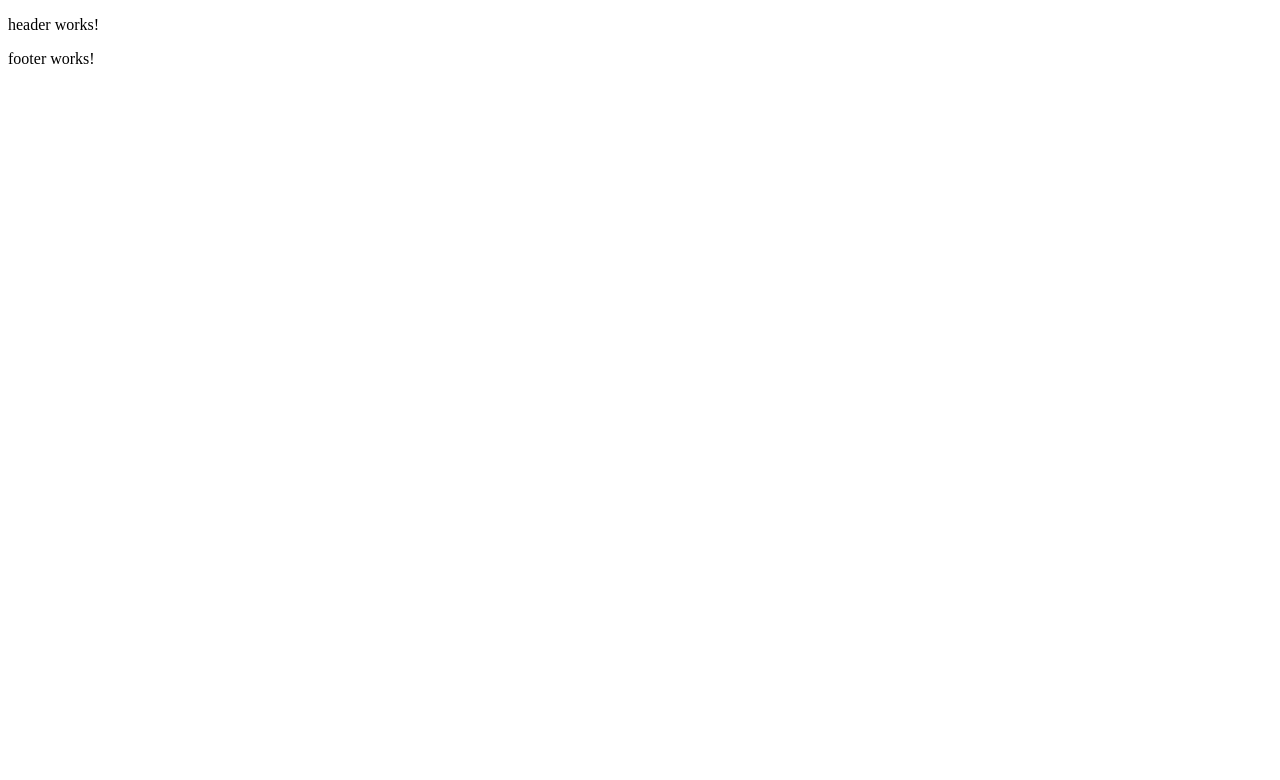
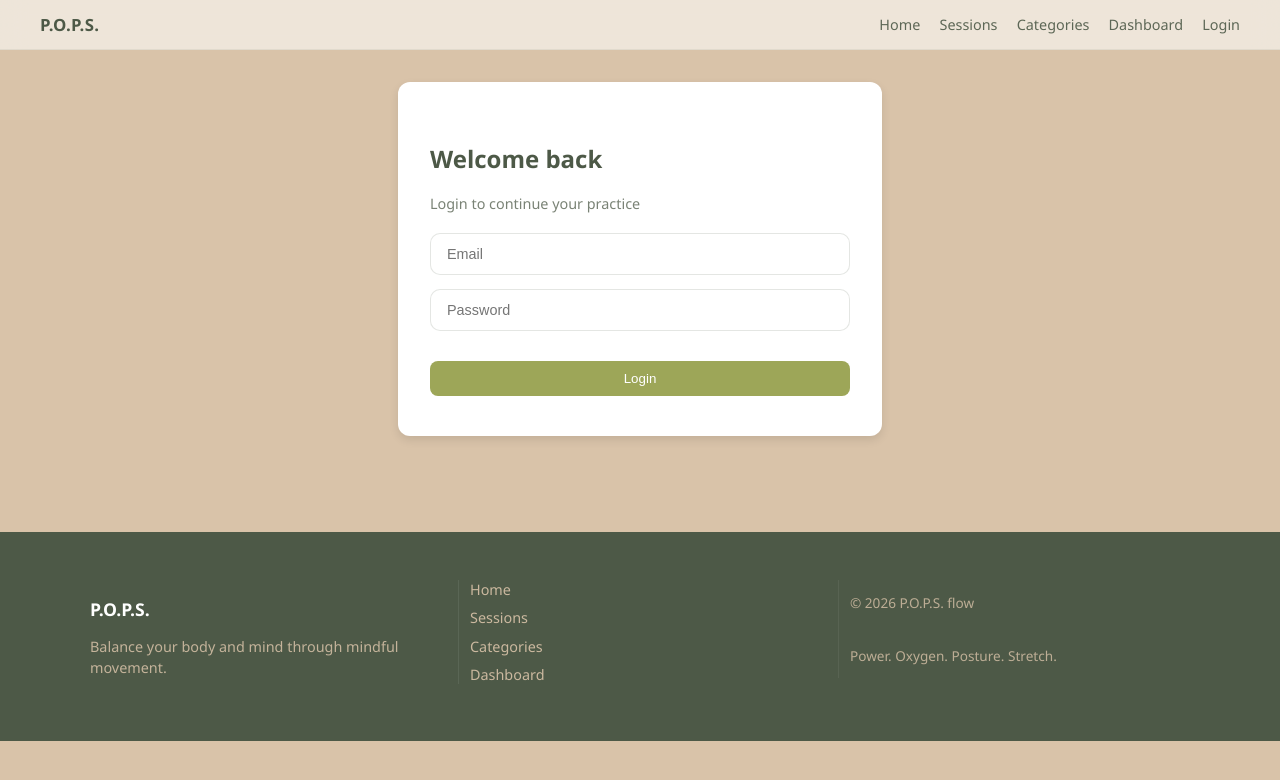
Before and after one commit to angelovaGabriela/POPS, an Angular app in the folder popsApp/: page /login in a window 1280 px wide. Before the commit this address led to /. Shown: the top 780 px of the page. Built offline with nearby package versions, Linux system fonts and the light colour scheme.

Commit message:
Implement routing and enhance UI components for authentication and home features

```diff
--- a/popsApp/src/app/app.routes.ts
+++ b/popsApp/src/app/app.routes.ts
@@ -1,15 +1,34 @@
 import { Routes } from '@angular/router';
+import { HomeComponent } from './features/home/home.component';
+import { LoginComponent } from './features/auth/login/login.component';
+import { RegisterComponent } from './features/auth/register/register.component';
+import { CategoriesComponent } from './features/categories/categories.component';
+import { CategoryDetailsComponent } from './features/categories/category-details/category-details.component';
+import { CategoryListComponent } from './features/categories/category-list/category-list.component';
+import { SessionsComponent } from './features/sessions/sessions.component';
+import { SessionDetailsComponent } from './features/sessions/session-details/session-details.component';
+import { SessionCreateComponent } from './features/sessions/session-create/session-create.component';
+import { DashboardComponent } from './features/dashboard/dashboard.component';
+import { NotFoundComponent } from './features/not-found/not-found.component';
 
-export const routes: Routes = [];
+export const routes: Routes = [
+  { path: "", redirectTo: 'home', pathMatch: 'full' },
 
+  { path: "home", component: HomeComponent },
 
-//home → home.component
-// /categories → category-list.component
-// /categories/:id → category-details.component
-// /sessions → session-catalog.component
-// /sessions/:id → session-details.component
-// /create → session-create.component
-// /edit/:id → session-edit.component
-// /dashboard → dashboard.component
-// /login → login.component
-// /register → register.component
+  { path: "login", component: LoginComponent },
+  { path: "register", component: RegisterComponent },
+  { path: "dashboard", component: DashboardComponent },
+
+  { path: "categories-home", component: CategoriesComponent },
+  { path: "categories", component: CategoryListComponent },
+  { path: "categories/:id", component: CategoryDetailsComponent },
+
+  { path: "sessions-home", component: SessionsComponent },
+  { path: "add-session", component: SessionCreateComponent },
+  { path: "session/:id", component: SessionDetailsComponent },
+  { path: "edit-session", component: SessionCreateComponent },
+
+  { path: "**", component: NotFoundComponent }
+
+];
--- a/popsApp/src/app/features/auth/login/login.component.css
+++ b/popsApp/src/app/features/auth/login/login.component.css
@@ -0,0 +1,18 @@
+.login-card {
+  max-width: 420px;
+  margin: auto;
+  padding: 2.5rem 2rem;
+  text-align: left;
+}
+
+.login-form {
+  display: flex;
+  flex-direction: column;
+  gap: 0.9rem;
+  width: 100%;
+}
+
+.login-form input {
+  width: 100%;
+  box-sizing: border-box;
+}
--- a/popsApp/src/app/features/auth/login/login.component.html
+++ b/popsApp/src/app/features/auth/login/login.component.html
@@ -1 +1,18 @@
-<p>login works!</p>
+<section class="container">
+  <div class="card login-card">
+
+    <h2>Welcome back</h2>
+    <p class="subtitle">Login to continue your practice</p>
+
+    <form class="login-form">
+
+      <input type="email" placeholder="Email" />
+
+      <input type="password" placeholder="Password" />
+
+      <button class="btn full-btn">Login</button>
+
+    </form>
+
+  </div>
+</section>
--- a/popsApp/src/app/features/home/home.component.html
+++ b/popsApp/src/app/features/home/home.component.html
@@ -1 +1,32 @@
-<p>home works!</p>
+<section class="container home-hero">
+
+  <div class="card hero-card">
+    <h1>Build your perfect Yoga & Pilates practice</h1>
+    <p>
+      Learn movements, explore categories, and design personalized sessions that fit your body and goals.
+    </p>
+
+    <div class="hero-actions">
+      <button class="btn" routerLink="/categories">Explore Categories</button>
+      <button class="btn" routerLink="/catalog">Browse Sessions</button>
+    </div>
+  </div>
+
+  <div class="grid">
+    <div class="card">
+      <h3>Learn</h3>
+      <p>Understand yoga & Pilates foundations by category.</p>
+    </div>
+
+    <div class="card">
+      <h3>Build</h3>
+      <p>Create structured sessions tailored to your needs.</p>
+    </div>
+
+    <div class="card">
+      <h3>Train</h3>
+      <p>Follow guided flows and improve daily consistency.</p>
+    </div>
+  </div>
+
+</section>
--- a/popsApp/src/app/layout/footer/footer.component.html
+++ b/popsApp/src/app/layout/footer/footer.component.html
@@ -1 +1,22 @@
-<p>footer works!</p>
+<footer class="footer">
+  <div class="footer-container">
+
+    <div class="footer-brand">
+      <h3>P.O.P.S.</h3>
+      <p>Balance your body and mind through mindful movement.</p>
+    </div>
+
+    <div class="footer-links">
+      <a routerLink="/">Home</a>
+      <a routerLink="/catalog">Sessions</a>
+      <a routerLink="/categories">Categories</a>
+      <a routerLink="/dashboard">Dashboard</a>
+    </div>
+
+    <div class="footer-meta">
+      <p>© 2026 P.O.P.S. flow</p>
+      <p>Power. Oxygen. Posture. Stretch.</p>
+    </div>
+
+  </div>
+</footer>
--- a/popsApp/src/app/layout/header/header.component.html
+++ b/popsApp/src/app/layout/header/header.component.html
@@ -1 +1,17 @@
-<p>header works!</p>
+<header class="site-header">
+  <div class="header-container container">
+
+    <a class="brand" routerLink="/">
+      P.O.P.S.
+    </a>
+
+    <nav class="nav">
+      <a routerLink="/" routerLinkActive="active">Home</a>
+      <a routerLink="/sessions" routerLinkActive="active">Sessions</a>
+      <a routerLink="/categories" routerLinkActive="active">Categories</a>
+      <a routerLink="/dashboard" routerLinkActive="active">Dashboard</a>
+      <a routerLink="/login" routerLinkActive="active">Login</a>
+    </nav>
+
+  </div>
+</header>
--- a/popsApp/src/styles.css
+++ b/popsApp/src/styles.css
@@ -1 +1,250 @@
-/* You can add global styles to this file, and also import other style files */
+:root {
+  --primary: #4D5947;
+  --secondary: #9DA658;
+  --accent: #A68053;
+  --light: #D9C3A9;
+  --dark: #734720;
+  --white: #ffffff;
+}
+
+body {
+  margin: 0;
+  font-family: 'Segoe UI', sans-serif;
+  background: var(--light);
+  color: var(--primary);
+}
+
+.container {
+  padding: 2rem;
+  max-width: 1200px;
+  margin: auto;
+}
+
+.card {
+  background: white;
+  border-radius: 12px;
+  padding: 1.5rem;
+  margin-bottom: 1.5rem;
+  box-shadow: 0 4px 10px rgba(0,0,0,0.1);
+}
+
+.btn {
+  background: var(--secondary);
+  color: white;
+  padding: 0.6rem 1.2rem;
+  border: none;
+  border-radius: 8px;
+}
+
+.hero-card h1 {
+  font-size: 2rem;
+  margin-bottom: 1rem;
+}
+
+.hero-actions {
+  margin-top: 1.5rem;
+  display: flex;
+  gap: 0.8rem;
+  flex-wrap: wrap;
+}
+
+.grid {
+  display: grid;
+  grid-template-columns: repeat(auto-fit, minmax(250px, 1fr));
+  gap: 1.5rem;
+}
+
+.site-header {
+  position: sticky;
+  top: 0;
+  z-index: 100;
+
+  background: rgba(245, 241, 234, 0.75);
+  backdrop-filter: blur(12px);
+  -webkit-backdrop-filter: blur(12px);
+
+  border-bottom: 1px solid rgba(77, 89, 71, 0.08);
+}
+
+.header-container {
+  display: flex;
+  justify-content: space-between;
+  align-items: center;
+  padding: 0.8rem 0;
+  gap: 1rem;
+}
+
+.brand {
+  font-weight: 600;
+  font-size: 1.05rem;
+  color: var(--primary);
+  text-decoration: none;
+  letter-spacing: 0.3px;
+}
+
+.nav {
+  display: flex;
+  align-items: center;
+  gap: 1.2rem;
+  flex-wrap: wrap;
+}
+
+.nav a {
+  position: relative;
+  text-decoration: none;
+  color: var(--primary);
+  font-size: 0.9rem;
+  opacity: 0.9;
+  transition: all 0.2s ease;
+}
+
+.nav a:hover {
+  opacity: 1;
+  color: var(--dark);
+}
+
+.nav a::after {
+  content: '';
+  position: absolute;
+  left: 0;
+  bottom: -4px;
+  width: 0;
+  height: 2px;
+  background: var(--secondary);
+  transition: width 0.25s ease;
+  border-radius: 2px;
+}
+
+.nav a:hover::after {
+  width: 100%;
+}
+
+.nav a.active {
+  color: var(--secondary);
+  font-weight: 500;
+}
+
+.nav a.active::after {
+  width: 100%;
+}
+
+.header-cta .btn {
+  padding: 0.55rem 1.1rem;
+  font-size: 0.85rem;
+  border-radius: 999px;
+}
+
+.footer {
+  background: var(--primary);
+  color: var(--light);
+  padding: 3rem 1.5rem;
+  margin-top: 4rem;
+}
+
+/* layout */
+.footer-container {
+  max-width: 1100px;
+  margin: auto;
+  display: grid;
+  grid-template-columns: repeat(auto-fit, minmax(220px, 1fr));
+  gap: 2.5rem;
+  align-items: start;
+}
+
+/* brand section */
+.footer-brand h3 {
+  margin-bottom: 0.5rem;
+  font-size: 1.1rem;
+  color: var(--white);
+}
+
+.footer-brand p {
+  font-size: 0.9rem;
+  opacity: 0.85;
+  line-height: 1.5;
+}
+
+/* links */
+.footer-links {
+  display: flex;
+  flex-direction: column;
+  gap: 0.6rem;
+}
+
+.footer-links a {
+  color: var(--light);
+  text-decoration: none;
+  font-size: 0.9rem;
+  opacity: 0.9;
+  transition: all 0.2s ease;
+  width: fit-content;
+}
+
+.footer-links a:hover {
+  color: var(--secondary);
+  transform: translateX(4px);
+}
+
+/* meta */
+.footer-meta {
+  font-size: 0.85rem;
+  opacity: 0.8;
+  display: flex;
+  flex-direction: column;
+  gap: 0.4rem;
+}
+
+/* subtle separation feeling */
+.footer-container > div {
+  position: relative;
+}
+
+.footer-container > div::before {
+  content: "";
+  position: absolute;
+  left: -12px;
+  top: 0;
+  width: 1px;
+  height: 100%;
+  background: rgba(255, 255, 255, 0.08);
+}
+
+.footer-container > div:first-child::before {
+  display: none;
+}
+
+
+/* inputs */
+input {
+  width: 100%;
+  padding: 0.75rem 1rem;
+  border-radius: 10px;
+  border: 1px solid rgba(77, 89, 71, 0.15);
+  outline: none;
+  font-size: 0.9rem;
+  background: white;
+  transition: all 0.2s ease;
+}
+
+input:focus {
+  border-color: var(--secondary);
+  box-shadow: 0 0 0 3px rgba(157, 166, 88, 0.2);
+}
+
+
+.form {
+  display: flex;
+  flex-direction: column;
+  gap: 0.9rem;
+}
+
+.subtitle {
+  font-size: 0.9rem;
+  opacity: 0.75;
+  margin-bottom: 1.2rem;
+}
+
+.full-btn {
+  width: 100%;
+  margin-top: 1rem;
+}
```
Also changed, not shown: popsApp/src/app/features/auth/register/register.component.css (+16 -0 lines), popsApp/src/app/features/auth/register/register.component.html (+24 -1 lines).
